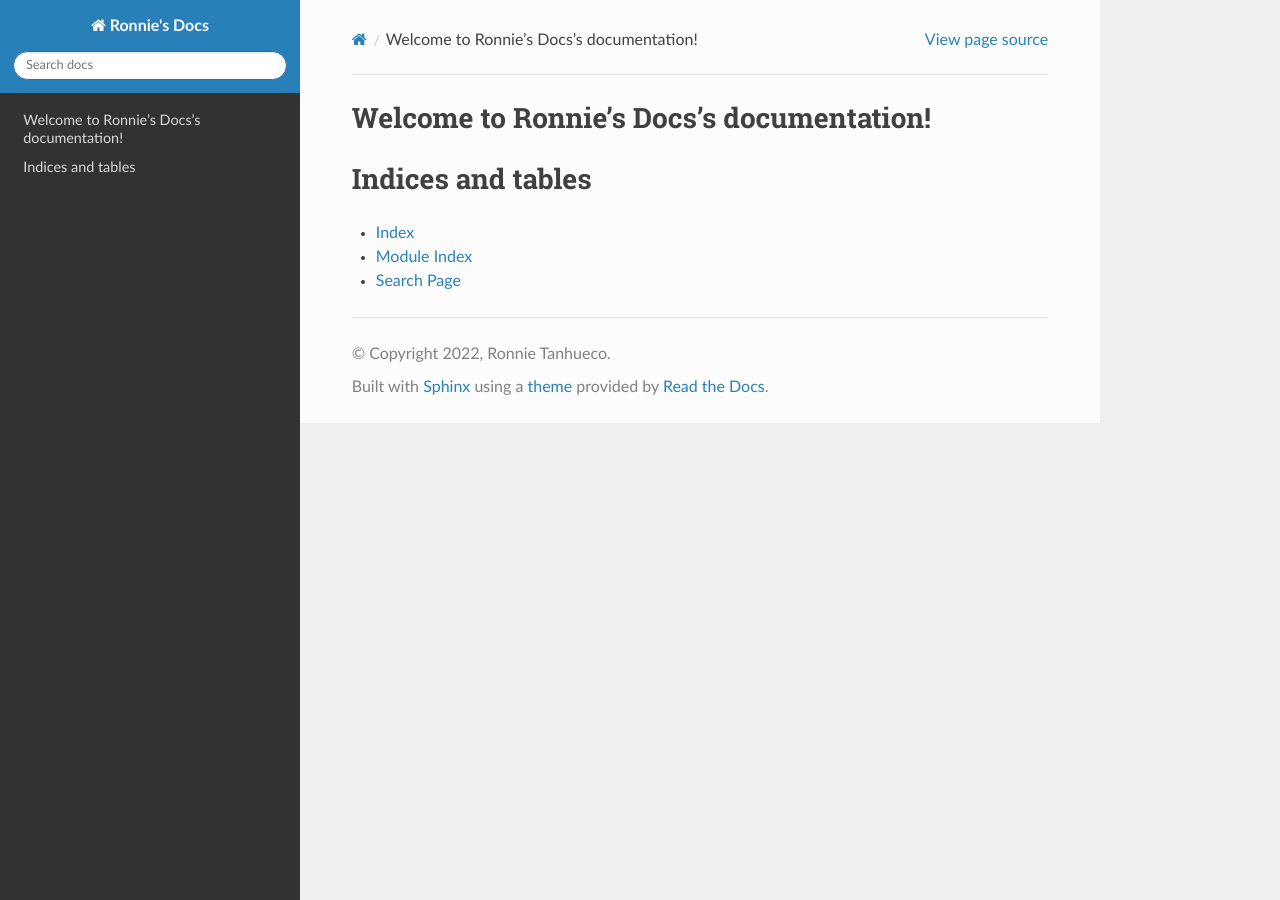
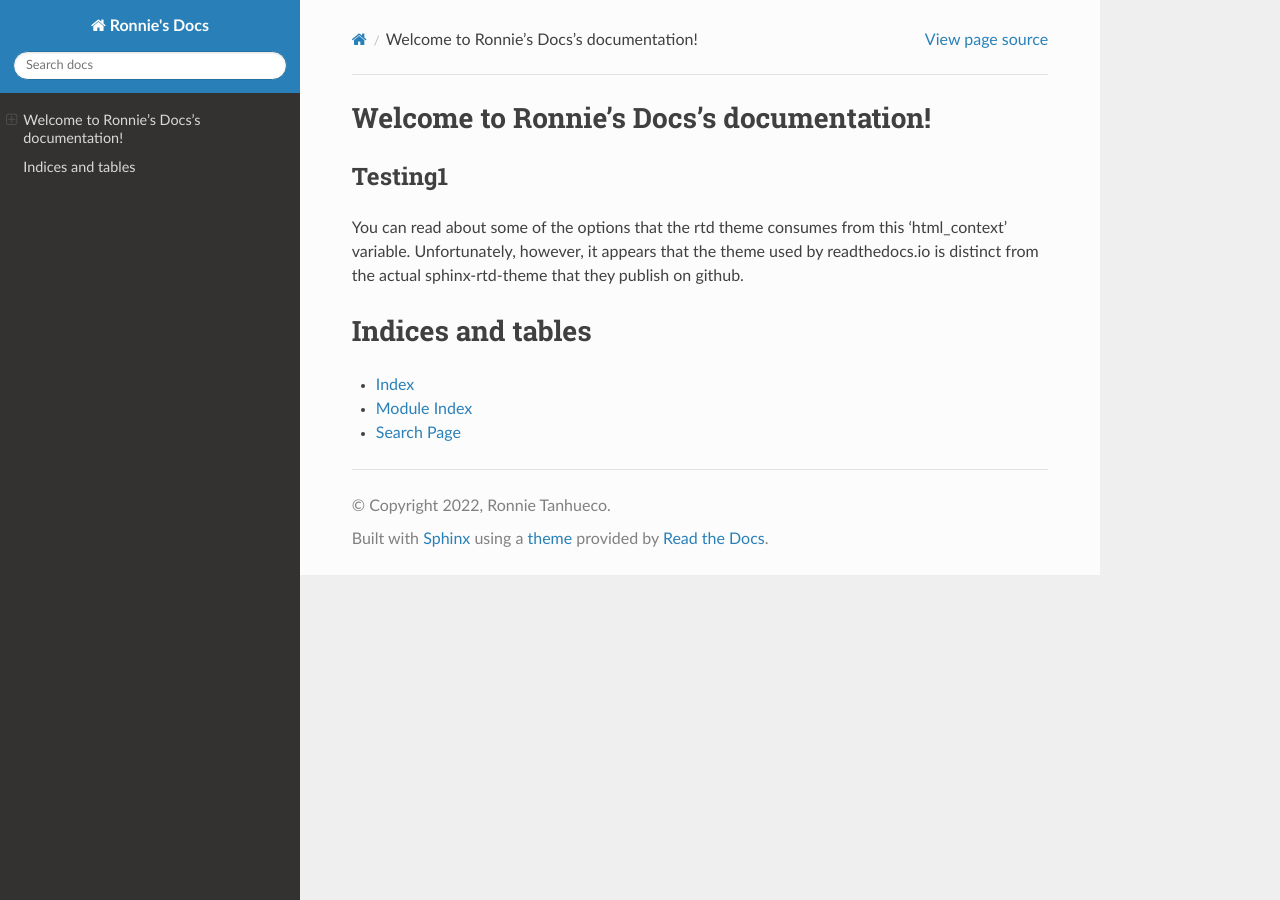
Before and after one commit to tanhueco/tanhueco-docs, a Sphinx documentation site: the page built from docs/index.rst, in a window 1280 px wide. Built offline with Sphinx 7.4.7 and the Read the Docs theme 2.0.0, drawn with Linux system fonts in a browser that asks for light colours.

```diff
--- /dev/null
+++ b/docs/_templates/versions.html
@@ -0,0 +1,27 @@
+{%- if current_version %}
+<div class="rst-versions" data-toggle="rst-versions" role="note" aria-label="versions">
+  <span class="rst-current-version" data-toggle="rst-current-version">
+    <span class="fa fa-book"> Other Versions</span>
+    v: {{ current_version.name }}
+    <span class="fa fa-caret-down"></span>
+  </span>
+  <div class="rst-other-versions">
+    {%- if versions.tags %}
+    <dl>
+      <dt>Tags</dt>
+      {%- for item in versions.tags %}
+      <dd><a href="{{ item.url }}">{{ item.name }}</a></dd>
+      {%- endfor %}
+    </dl>
+    {%- endif %}
+    {%- if versions.branches %}
+    <dl>
+      <dt>Branches</dt>
+      {%- for item in versions.branches %}
+      <dd><a href="{{ item.url }}">{{ item.name }}</a></dd>
+      {%- endfor %}
+    </dl>
+    {%- endif %}
+  </div>
+</div>
+{%- endif %}
--- a/docs/conf.py
+++ b/docs/conf.py
@@ -32,10 +32,14 @@ release = '1.0.0'
 # ones.
 extensions = [
     'sphinx_rtd_theme',
+    'sphinx_multiversion',
 ]
 
 # Add any paths that contain templates here, relative to this directory.
-templates_path = ['_templates']
+templates_path = [
+    '_templates',
+    'versions.html',
+]
 
 # List of patterns, relative to source directory, that match files and
 # directories to ignore when looking for source files.
@@ -54,3 +58,21 @@ html_theme = 'sphinx_rtd_theme'
 # relative to this directory. They are copied after the builtin static files,
 # so a file named "default.css" will overwrite the builtin "default.css".
 html_static_path = ['_static']
+
+# Whitelist pattern for tags (set to None to ignore all tags)
+smv_tag_whitelist = r'^.*$'
+
+# Whitelist pattern for branches (set to None to ignore all branches)
+smv_branch_whitelist = r'^.*$'
+
+# Whitelist pattern for remotes (set to None to use local branches only)
+smv_remote_whitelist = None
+
+# Pattern for released versions
+smv_released_pattern = r'^tags/.*$'
+
+# Format for versioned output directories inside the build directory
+smv_outputdir_format = '{ref.name}'
+
+# Determines whether remote or local git branches/tags are preferred if their output dirs conflict
+smv_prefer_remote_refs = False
--- a/docs/index.rst
+++ b/docs/index.rst
@@ -10,6 +10,9 @@ Welcome to Ronnie's Docs's documentation!
    :maxdepth: 2
    :caption: Contents:
 
+Testing1
+--------
+You can read about some of the options that the rtd theme consumes from this 'html_context' variable. Unfortunately, however, it appears that the theme used by readthedocs.io is distinct from the actual sphinx-rtd-theme that they publish on github.
 
 
 Indices and tables
```
